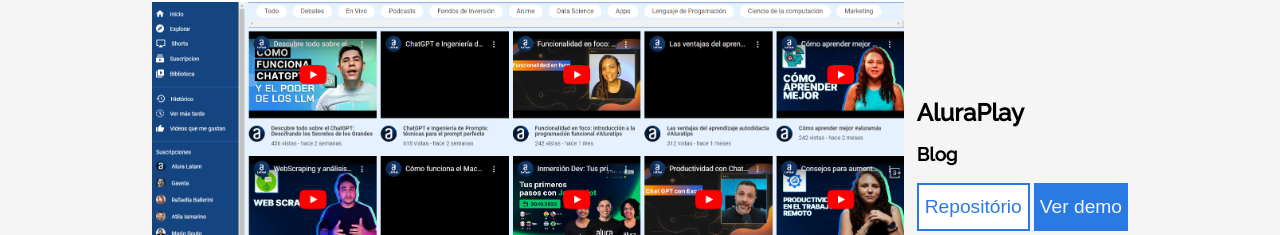
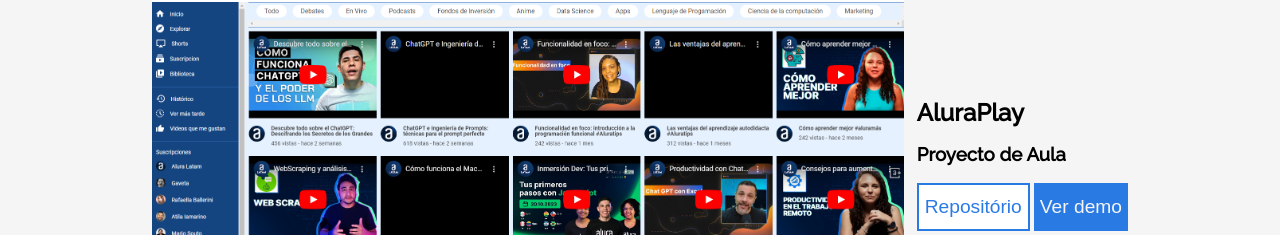
Before and after one commit to KevinGil12C/Portafolio, a plain HTML site: page index.html in a window 1280 px wide. Shown: the part 3214-3449 px from the top of the page. Drawn offline with Linux system fonts and the light colour scheme.

Commit message:
update final

```diff
--- a/index.html
+++ b/index.html
@@ -290,7 +290,7 @@
                 <img class="experience__img" src="assets\alura_play.png">
                 <div class="experience__info">
                     <h2 class="experience__title">AluraPlay</h2>
-                    <h3 class="experience__text">Blog</h3>
+                    <h3 class="experience__text">Proyecto de Aula</h3>
                     <div class="experience__description">
                         <!-- Pon el enlace del proyecto en Github o GithubPages -->
                         <span class="experience__repo"><a
```
